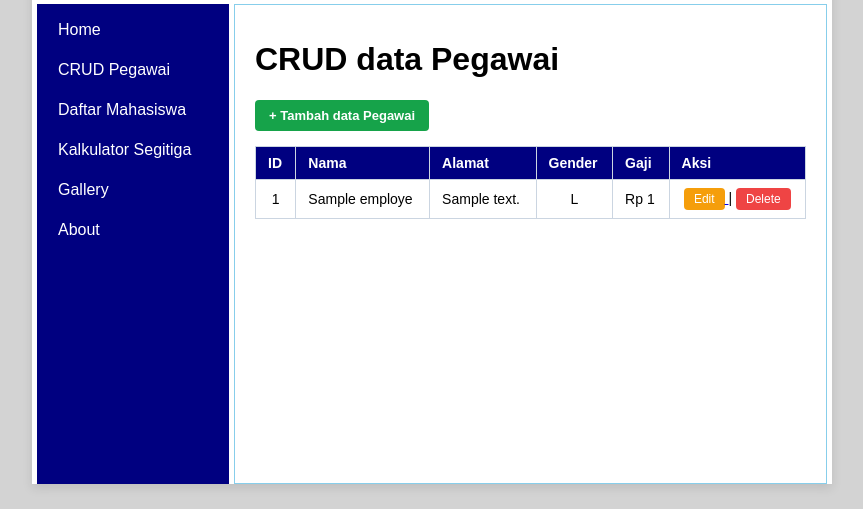
After one commit to nasywanazsywaa-gif/belajar-laravel-nasywa-2A, a Laravel app: page /employe in a window 1280 px wide. The commit adds this page. Shown: the part 328-837 px from the top of the page, without its empty margins (208-1071 px from the left). Run offline with Laravel 12, Linux system fonts and the light colour scheme; tables that the repository leaves empty hold one stand-in row (values such as "Sample post").

Commit message:
[ADD] fitur CRUD

```diff
--- /dev/null
+++ b/app/Http/Controllers/EmployeController.php
@@ -0,0 +1,69 @@
+<?php
+
+namespace App\Http\Controllers;
+
+use App\Models\Employe;
+use Illuminate\Http\RedirectResponse;
+use Illuminate\Http\Request;
+use Illuminate\View\View;
+
+class EmployeController extends Controller
+{
+    public function index(): View
+    {
+        $data['judul'] = 'CRUD data Pegawai';
+        $data['employes'] = Employe::all();
+
+        return view('tampil_data', $data);
+    }
+
+    public function create(): View
+    {
+        $data['judul'] = 'Tambah data Pegawai';
+
+        return view('tambah_data', $data);
+    }
+
+    public function store(Request $request): RedirectResponse
+    {
+        $employe = new Employe;
+        if ($request->filled('id')) {
+            $employe->id = $request->id;
+        }
+        $employe->nama = $request->nama;
+        $employe->alamat = $request->alamat;
+        $employe->gender = $request->gender;
+        $employe->gaji = $request->gaji;
+        $employe->save();
+
+        return redirect('/employe');
+    }
+
+    public function show(Employe $employe): View
+    {
+        $data['judul'] = 'Edit data Pegawai';
+        $data['employe'] = $employe;
+
+        return view('edit_data', $data);
+    }
+
+    public function update(Request $request, Employe $employe): RedirectResponse
+    {
+        $employe = Employe::find($employe->id);
+        $employe->nama = $request->nama;
+        $employe->alamat = $request->alamat;
+        $employe->gender = $request->gender;
+        $employe->gaji = $request->gaji;
+        $employe->save();
+
+        return redirect('/employe');
+    }
+
+    public function destroy(Employe $employe): RedirectResponse
+    {
+        $employe = Employe::find($employe->id);
+        $employe->delete();
+
+        return redirect('/employe');
+    }
+}
--- /dev/null
+++ b/app/Models/Employe.php
@@ -0,0 +1,20 @@
+<?php
+
+namespace App\Models;
+
+use Illuminate\Database\Eloquent\Model;
+
+class Employe extends Model
+{
+    protected $table = 'employes';
+
+    protected $primaryKey = 'id';
+
+    protected $fillable = [
+        'id',
+        'nama',
+        'alamat',
+        'gender',
+        'gaji',
+    ];
+}
--- a/public/css/style.css
+++ b/public/css/style.css
@@ -190,3 +190,126 @@ body {
     color: #065f46;
     border-radius: 4px;
 }
+
+
+/* CRUD Pegawai Styling */
+.table-crud {
+    width: 100%;
+    border-collapse: collapse;
+    margin-top: 10px;
+    margin-bottom: 20px;
+    font-size: 14px;
+}
+
+.table-crud th,
+.table-crud td {
+    border: 1px solid #cbd5e1;
+    padding: 8px 12px;
+    text-align: left;
+}
+
+.table-crud th {
+    background-color: navy;
+    color: #ffffff;
+    font-weight: bold;
+}
+
+.table-crud tr:nth-child(even) {
+    background-color: #f8fafc;
+}
+
+.table-crud tr:hover {
+    background-color: #f1f5f9;
+}
+
+.btn-tambah {
+    background-color: #16a34a;
+    color: white;
+    border: none;
+    padding: 8px 14px;
+    font-weight: bold;
+    border-radius: 4px;
+    cursor: pointer;
+    font-size: 13px;
+}
+
+.btn-tambah:hover {
+    background-color: #15803d;
+}
+
+.btn-edit {
+    background-color: #f59e0b;
+    color: white;
+    border: none;
+    padding: 4px 10px;
+    border-radius: 4px;
+    cursor: pointer;
+    font-size: 12px;
+}
+
+.btn-edit:hover {
+    background-color: #d97706;
+}
+
+.btn-delete {
+    background-color: #ef4444;
+    color: white;
+    border: none;
+    padding: 4px 10px;
+    border-radius: 4px;
+    cursor: pointer;
+    font-size: 12px;
+}
+
+.btn-delete:hover {
+    background-color: #dc2626;
+}
+
+.form-crud {
+    margin-top: 15px;
+}
+
+.table-form td {
+    padding: 8px 6px;
+    vertical-align: middle;
+}
+
+.table-form label {
+    font-weight: bold;
+    color: #334155;
+    font-size: 14px;
+}
+
+.table-form input[type="text"],
+.table-form textarea,
+.table-form select {
+    width: 280px;
+    padding: 7px 10px;
+    border: 1px solid #cbd5e1;
+    border-radius: 4px;
+    box-sizing: border-box;
+    font-size: 14px;
+    font-family: inherit;
+}
+
+.table-form input[type="text"]:focus,
+.table-form textarea:focus,
+.table-form select:focus {
+    outline: none;
+    border-color: navy;
+}
+
+.btn-simpan {
+    background-color: navy;
+    color: white;
+    border: none;
+    padding: 8px 20px;
+    font-weight: bold;
+    border-radius: 4px;
+    cursor: pointer;
+    font-size: 14px;
+}
+
+.btn-simpan:hover {
+    background-color: #1e3a8a;
+}
--- /dev/null
+++ b/resources/views/tampil_data.blade.php
@@ -0,0 +1,52 @@
+@extends('dashboard')
+
+@section('content')
+    <h1>{{ $judul }}</h1>
+
+    <p style="margin-bottom: 15px;">
+        <a href="/employe/create">
+            <button class="btn-tambah">+ Tambah data Pegawai</button>
+        </a>
+    </p>
+
+    <table class="table-crud" border="1" align="center">
+        <thead>
+            <tr>
+                <th>ID</th>
+                <th>Nama</th>
+                <th>Alamat</th>
+                <th>Gender</th>
+                <th>Gaji</th>
+                <th>Aksi</th>
+            </tr>
+        </thead>
+        <tbody>
+            @forelse ($employes as $row)
+                <tr>
+                    <td class="text-center">{{ $row->id }}</td>
+                    <td>{{ $row->nama }}</td>
+                    <td>{{ $row->alamat }}</td>
+                    <td class="text-center">{{ $row->gender }}</td>
+                    <td>{{ is_numeric($row->gaji) ? 'Rp ' . number_format($row->gaji, 0, ',', '.') : $row->gaji }}</td>
+                    <td class="text-center">
+                        <a href="/employe/edit/{{ $row->id }}">
+                            <button class="btn-edit">Edit</button>
+                        </a>
+                        |
+                        <form method="post" action="/employe/{{ $row->id }}" style="display: inline-block;">
+                            @method('delete')
+                            @csrf
+                            <button class="btn-delete" onclick="return confirm('Apakah Anda yakin ingin menghapus data pegawai ini?')">Delete</button>
+                        </form>
+                    </td>
+                </tr>
+            @empty
+                <tr>
+                    <td colspan="6" class="text-center" style="padding: 20px; color: #64748b;">
+                        Belum ada data pegawai. Silakan klik tombol <strong>+ Tambah data Pegawai</strong>.
+                    </td>
+                </tr>
+            @endforelse
+        </tbody>
+    </table>
+@endsection
--- a/resources/views/template/sidebar.blade.php
+++ b/resources/views/template/sidebar.blade.php
@@ -1,6 +1,7 @@
 <div class="sidebar">
     <ul class="nav">
         <li><a href="/dashboard">Home</a></li>
+        <li><a href="/employe">CRUD Pegawai</a></li>
         <li><a href="/daftar/mahasiswa">Daftar Mahasiswa</a></li>
         <li><a href="/kalkulator/segitiga">Kalkulator Segitiga</a></li>
         <li><a href="/gallery">Gallery</a></li>
--- a/routes/web.php
+++ b/routes/web.php
@@ -1,11 +1,12 @@
 <?php
 
 use App\Http\Controllers\DashboardController;
+use App\Http\Controllers\EmployeController;
 use App\Http\Controllers\KalkulatorController;
 use App\Http\Controllers\MahasiswaController;
 use Illuminate\Support\Facades\Route;
 
-Route::get('/', [MahasiswaController::class, 'daftar'])->name('home');
+Route::get('/', [DashboardController::class, 'home'])->name('home');
 
 Route::get('/daftar/mahasiswa', [MahasiswaController::class, 'daftar'])->name('mahasiswa.daftar');
 
@@ -15,3 +16,11 @@ Route::match(['GET', 'POST'], '/kalkulator/segitiga', [KalkulatorController::cla
 Route::get('/dashboard', [DashboardController::class, 'home'])->name('dashboard');
 Route::get('/gallery', [DashboardController::class, 'gallery'])->name('gallery');
 Route::get('/about', [DashboardController::class, 'about'])->name('about');
+
+// CRUD Pegawai (Employe)
+Route::get('/employe', [EmployeController::class, 'index'])->name('employe.index');
+Route::get('/employe/create', [EmployeController::class, 'create'])->name('employe.create');
+Route::post('/employe/store', [EmployeController::class, 'store'])->name('employe.store');
+Route::get('/employe/edit/{employe}', [EmployeController::class, 'show'])->name('employe.edit');
+Route::put('/employe/{employe}', [EmployeController::class, 'update'])->name('employe.update');
+Route::delete('/employe/{employe}', [EmployeController::class, 'destroy'])->name('employe.destroy');
```
Also changed, not shown: resources/views/edit_data.blade.php (added, +44 -0 lines), resources/views/tambah_data.blade.php (added, +43 -0 lines), database/migrations/2026_11_20_074036_create_employes_table.php (added).
